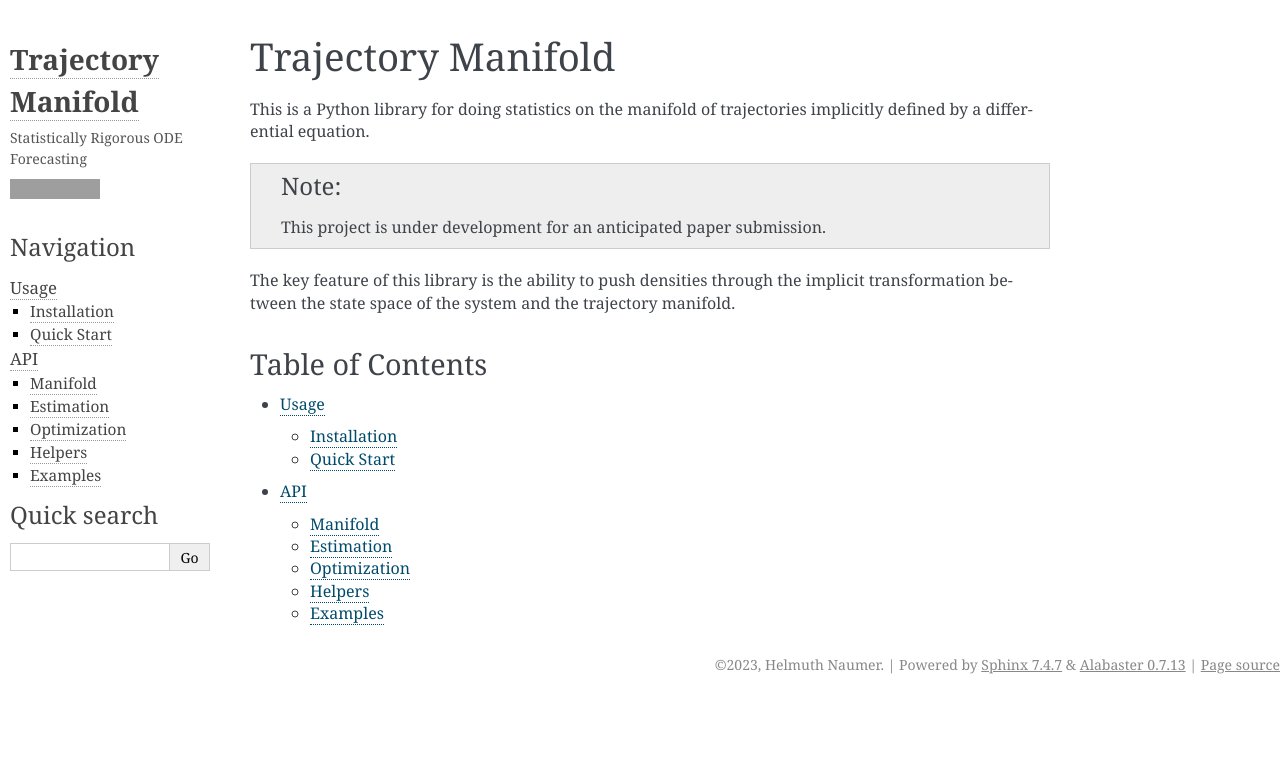
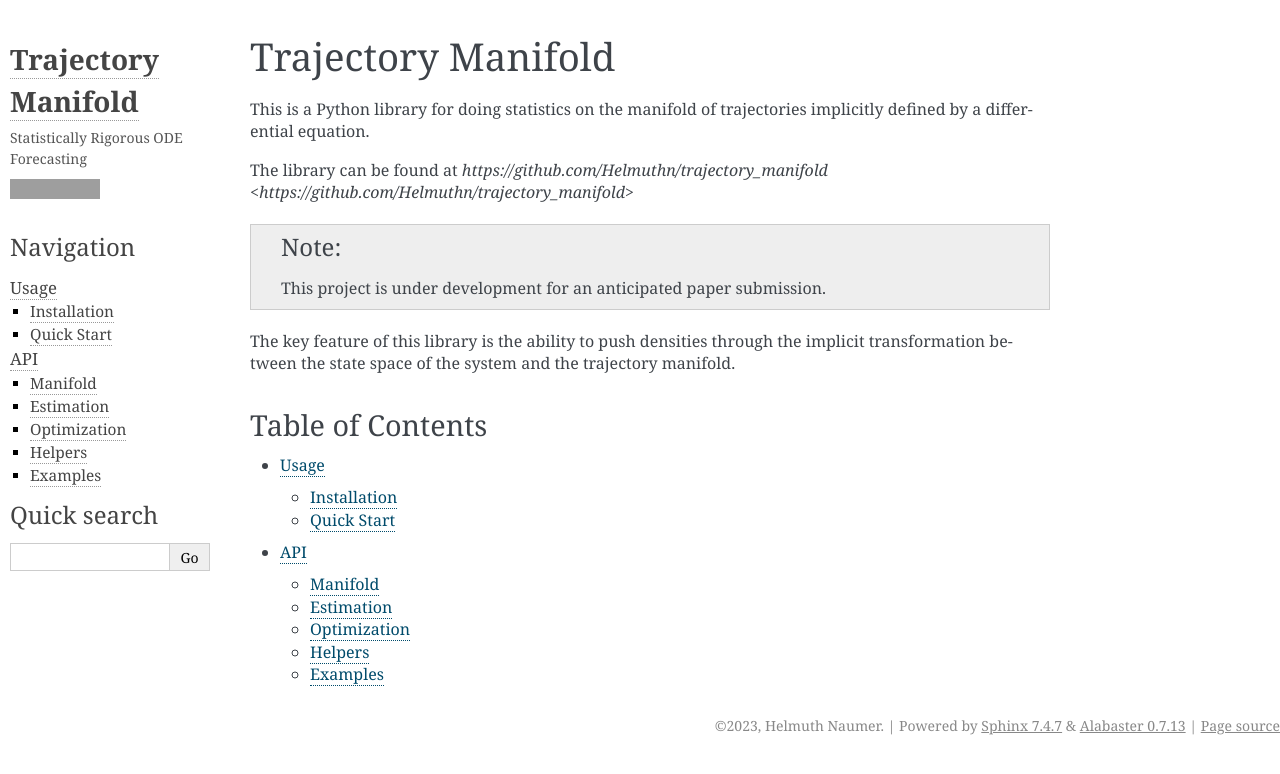
Before and after one commit to Helmuthn/trajectory_manifold, a Sphinx documentation site: the page built from docs/source/index.rst, in a window 1280 px wide. Shown: the top 774 px of the page. Built offline with Sphinx 7.4.7, drawn with Linux system fonts in a browser that asks for light colours; grey boxes are pictures that could not be loaded.

Commit message:
Added a link to the github page.

```diff
--- a/docs/source/index.rst
+++ b/docs/source/index.rst
@@ -8,6 +8,8 @@
 
 This is a Python library for doing statistics on the manifold of trajectories
 implicitly defined by a differential equation.
+
+The library can be found at `https://github.com/Helmuthn/trajectory_manifold <https://github.com/Helmuthn/trajectory_manifold>`
 
 .. note::
 
```
